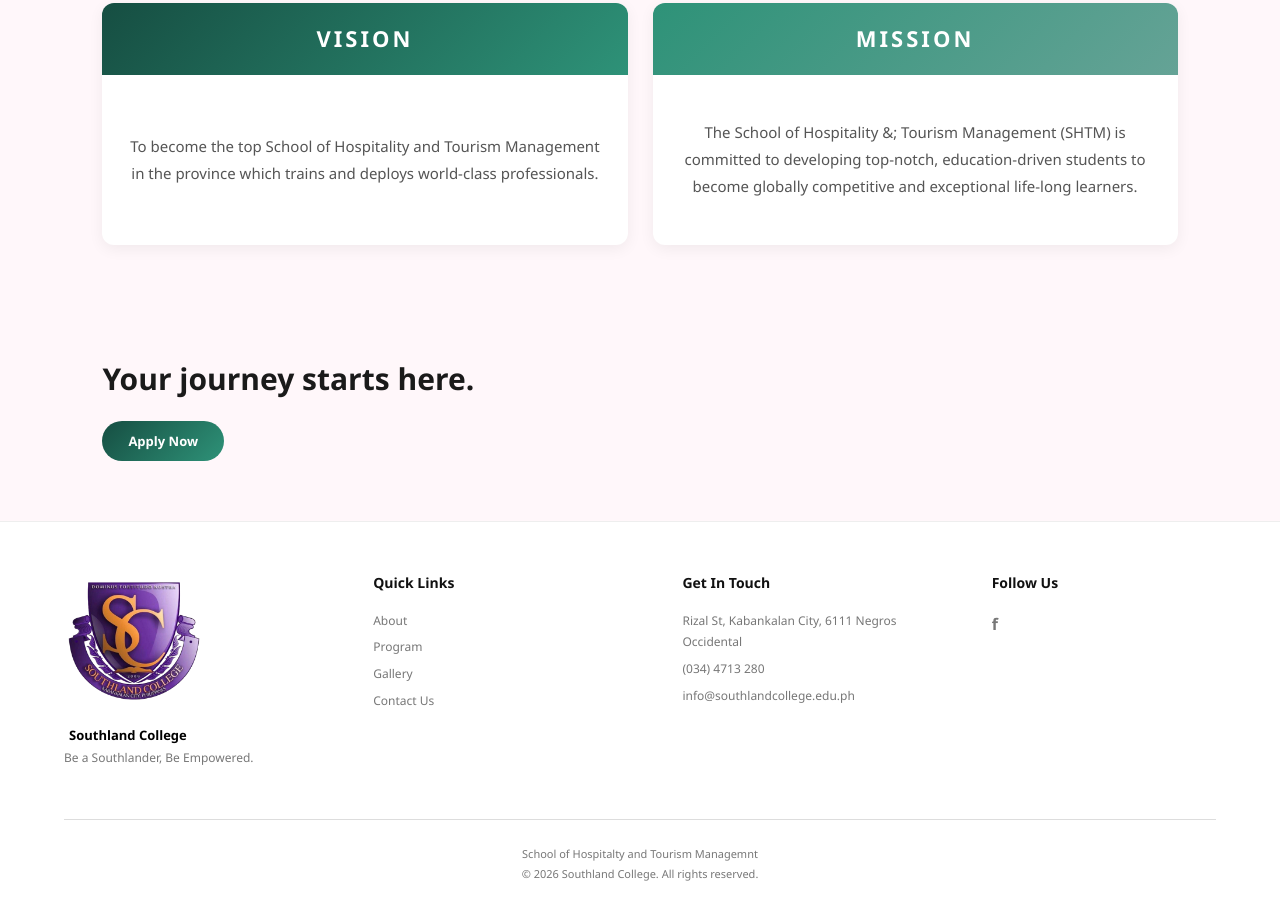
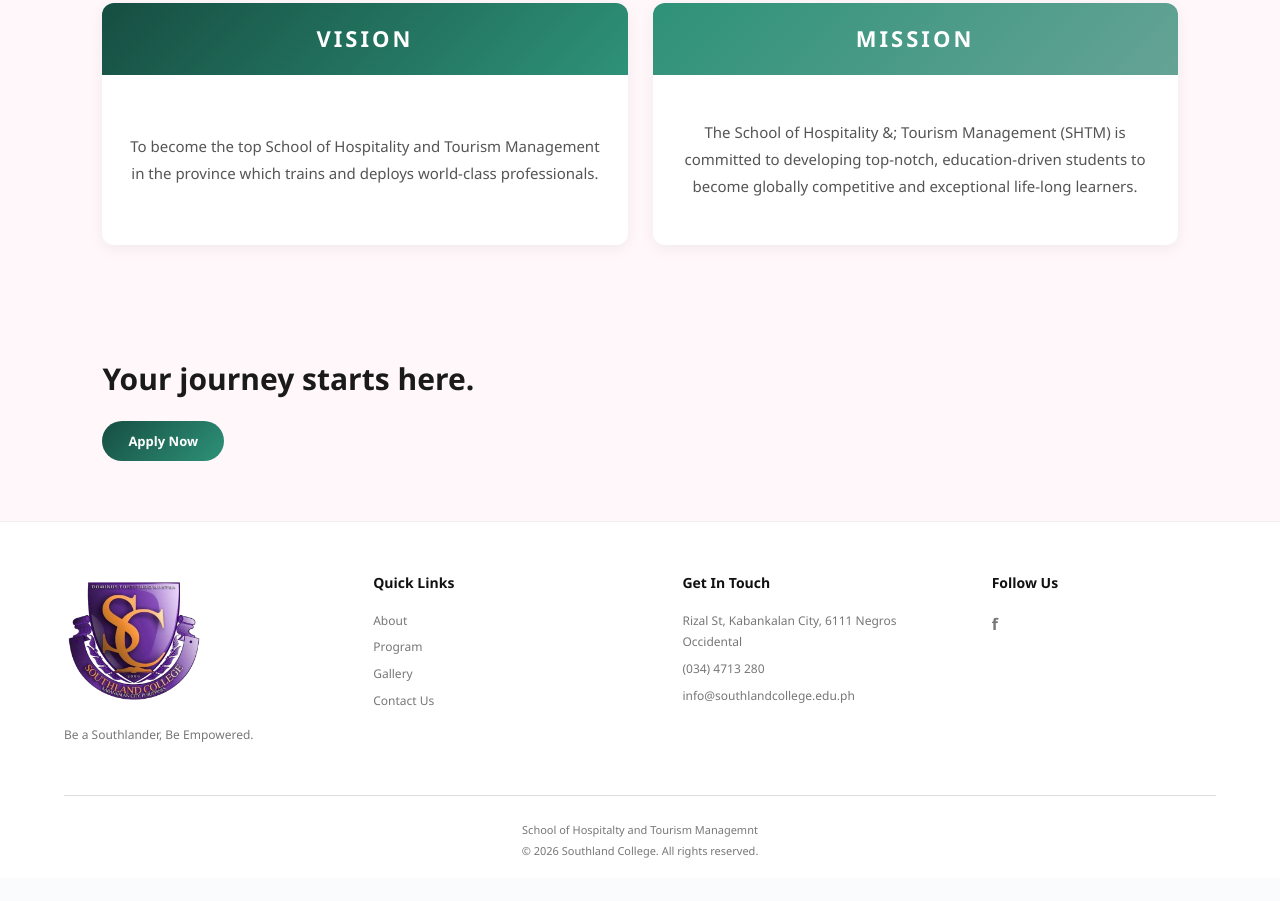
Before and after one commit to angelicalomocsos-max/shtm-website, a plain HTML site: page tm.html in a window 1280 px wide. Shown: the part 770-1671 px from the top of the page. After the commit the page ends 1648 px from the top, so only its background shows below. Drawn offline with Linux system fonts and the light colour scheme.

Commit message:
Update tm.html

```diff
--- a/tm.html
+++ b/tm.html
@@ -145,7 +145,6 @@
         <!-- SCHOOL LOGO -->
         <div class="footer-col footer-brand">
             <img src="images/sc logo.png" alt="Southland College Logo">
-            <h3>Southland College</h3>
             <p>Be a Southlander, Be Empowered.</p>
         </div>
 
```
